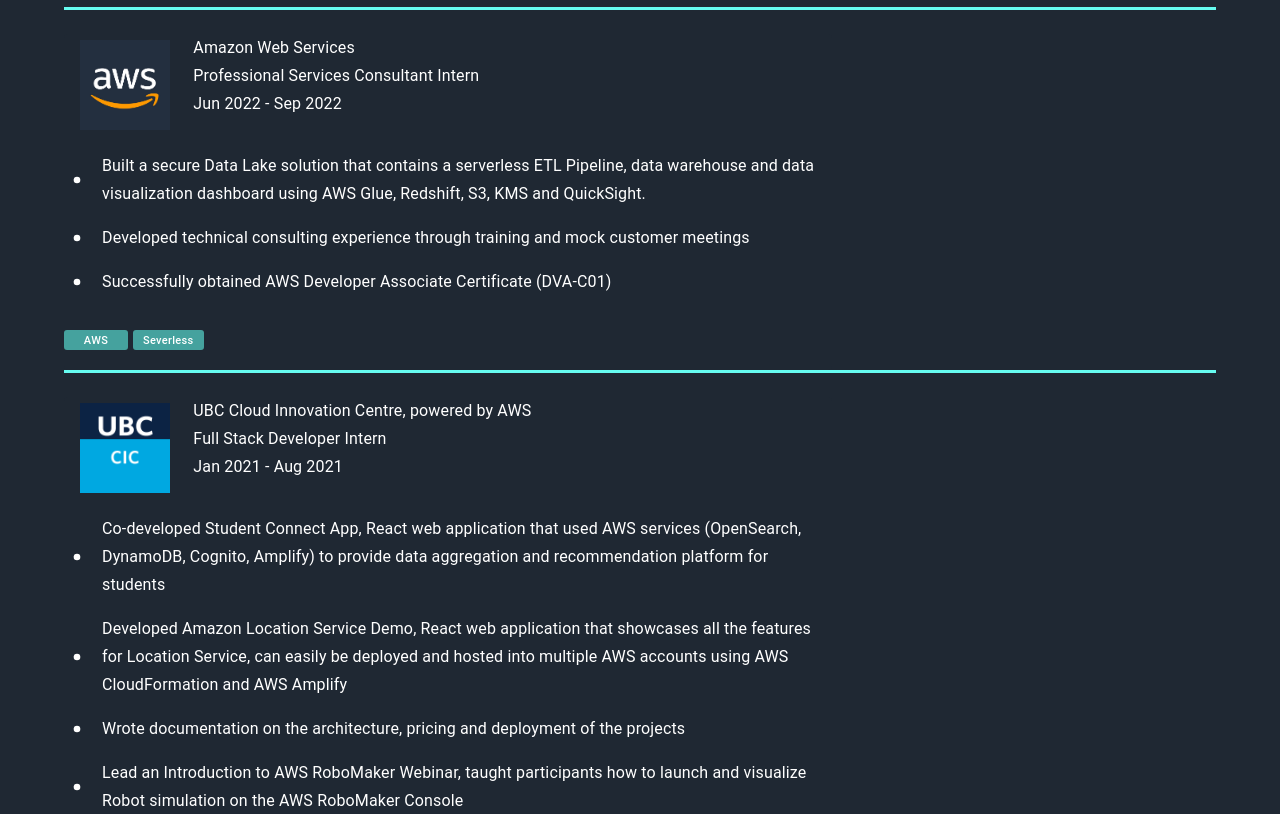
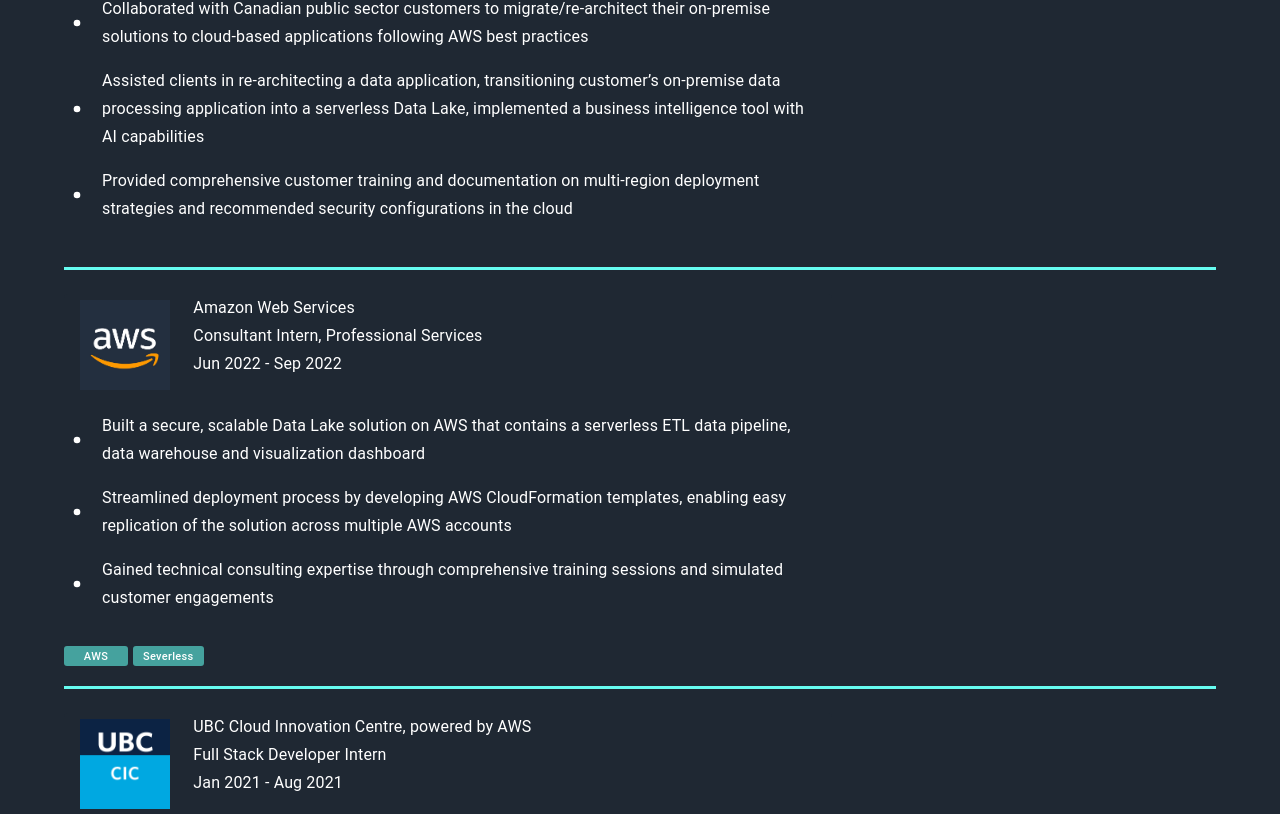
Before and after one commit to edwardchchen/edwardchchen.github.io, a React (Create React App) app: page /#/ in a window 1280 px wide. Shown: the part 1446-2260 px from the top of the page. Built offline with nearby package versions, Linux system fonts and the light colour scheme; no server answers.

Commit message:
work experience update

```diff
--- a/src/pages/home/WorkExperience.js
+++ b/src/pages/home/WorkExperience.js
@@ -25,9 +25,14 @@
             <WorkCard
               image={awsLogo}
               company={"Amazon Web Services"}
-              jobTitle={"Professional Services Cloud Consultant"}
+              jobTitle={"Cloud Consultant, Professional Services"}
               date={"Jul 2023 - Current"}
-              contents={[]}
+              contents={[
+                  "Collaborated with Canadian public sector customers to migrate/re-architect their on-premise solutions to cloud-based applications following AWS best practices",
+                  "Assisted clients in re-architecting a data application, transitioning customer’s on-premise data processing application into a serverless Data Lake, implemented a business intelligence tool with AI capabilities",
+                  "Provided comprehensive customer training and documentation on multi-region deployment strategies and recommended security configurations in the cloud"
+
+              ]}
               tags={[]}
               companyLink={"https://aws.amazon.com/"}
             />
@@ -37,12 +42,12 @@
             <WorkCard
               image={awsLogo}
               company={"Amazon Web Services"}
-              jobTitle={"Professional Services Consultant Intern"}
+              jobTitle={"Consultant Intern, Professional Services"}
               date={"Jun 2022 - Sep 2022"}
               contents={[
-                " Built a secure Data Lake solution that contains a serverless ETL Pipeline, data warehouse and data visualization dashboard using AWS Glue, Redshift, S3, KMS and QuickSight.",
-                "Developed technical consulting experience through training and mock customer meetings",
-                "Successfully obtained AWS Developer Associate Certificate (DVA-C01)",
+                  "Built a secure, scalable Data Lake solution on AWS that contains a serverless ETL data pipeline, data warehouse and visualization dashboard",
+                  "Streamlined deployment process by developing AWS CloudFormation templates, enabling easy replication of the solution across multiple AWS accounts",
+                "Gained technical consulting expertise through comprehensive training sessions and simulated customer engagements"
               ]}
               tags={["AWS", "Severless"]}
               companyLink={"https://aws.amazon.com/"}
@@ -56,10 +61,9 @@
               jobTitle={"Full Stack Developer Intern"}
               date={"Jan 2021 - Aug 2021"}
               contents={[
-                "Co-developed Student Connect App, React web application that used AWS services (OpenSearch, DynamoDB, Cognito, Amplify) to provide data aggregation and recommendation platform for students",
-                "Developed Amazon Location Service Demo, React web application that showcases all the features for Location Service, can easily be deployed and hosted into multiple AWS accounts using AWS CloudFormation and AWS Amplify",
-                "Wrote documentation on the architecture, pricing and deployment of the projects",
-                "Lead an Introduction to AWS RoboMaker Webinar, taught participants how to launch and visualize Robot simulation on the AWS RoboMaker Console",
+                  "Co-developed the Student Connect App, a React web application leveraging AWS services including OpenSearch, DynamoDB, Cognito, and Amplify. This platform provided students with a data aggregation and recommendation system to enhance their academic experience",
+"Developed an Amazon Location Service Project, a React web application showcasing the features of the Amazon Location Service. This application can be easily deployed and hosted across multiple AWS accounts using AWS CloudFormation and AWS Amplify",
+                  "Lead an Introduction to AWS RoboMaker Webinar, provided guidance on utilizing AWS RoboMaker for robotics development and simulation"
               ]}
               tags={cicTags}
             />
```
